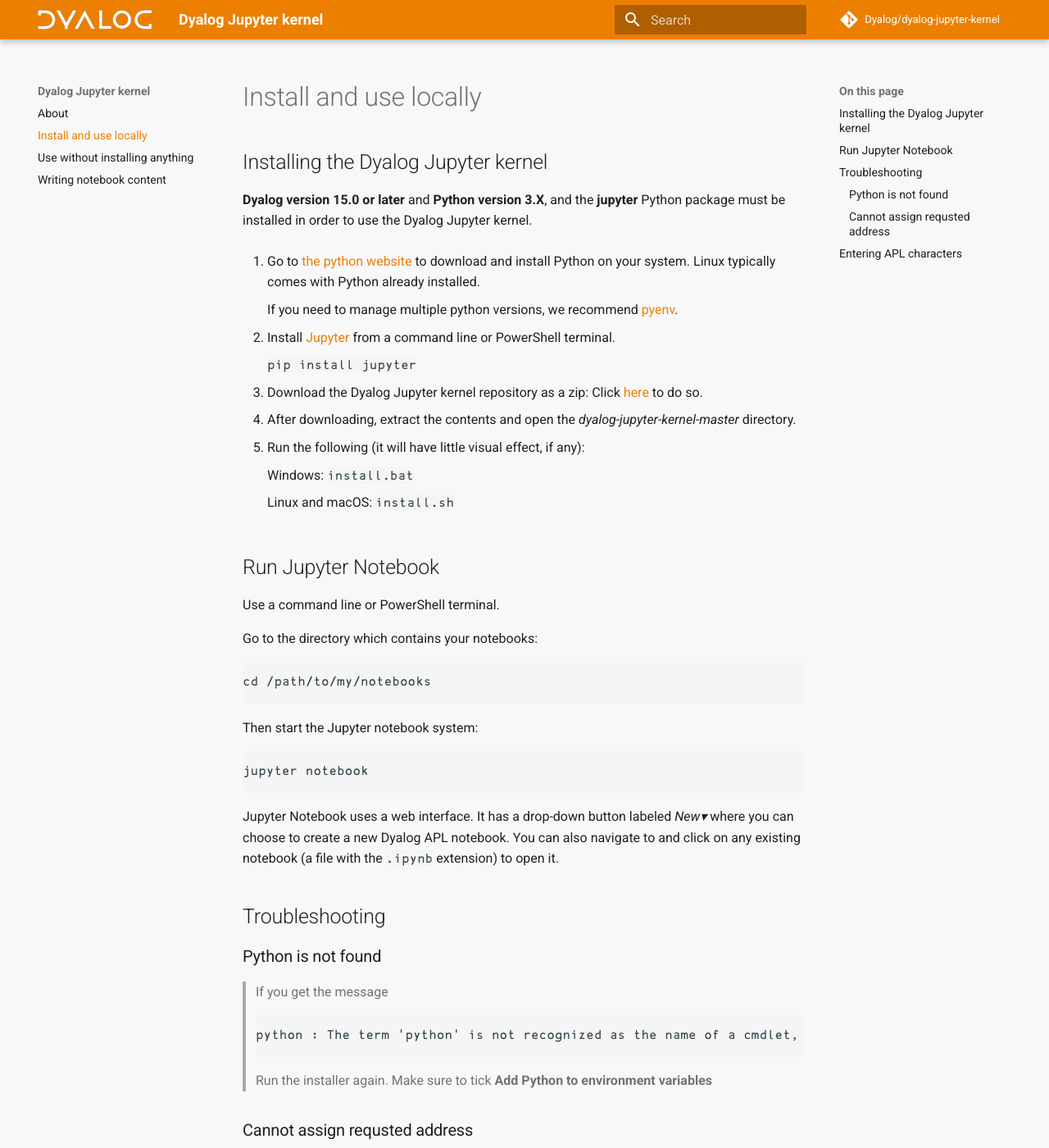
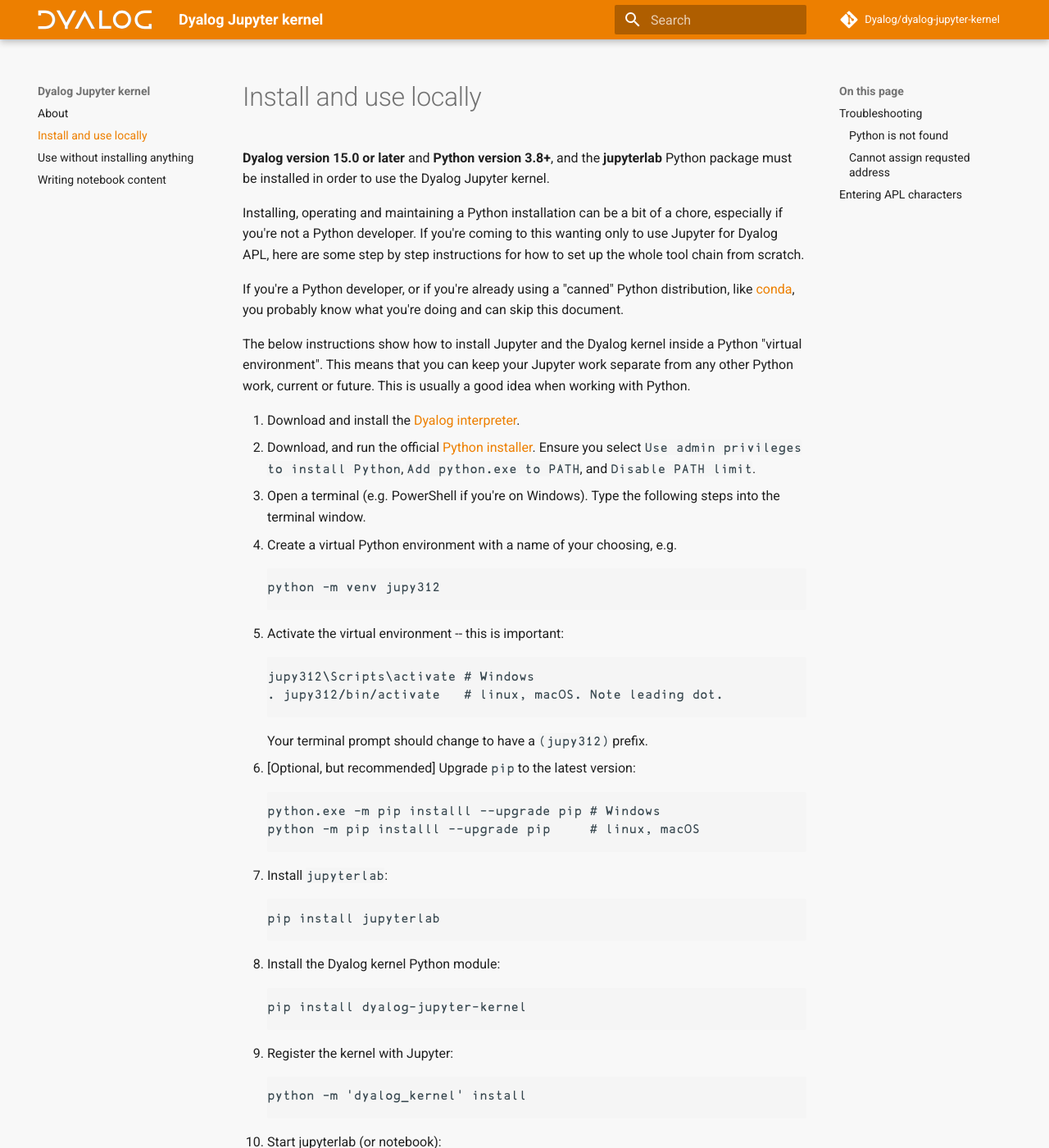
Before and after one commit to Dyalog/dyalog-jupyter-kernel, an MkDocs documentation site: the page built from docs/install.md, in a window 1280 px wide and 1400 px high. Shown: the whole window at 82% size. Built offline with MkDocs 1.6.1 and Material for MkDocs 9.7.7, drawn with Linux system fonts in a browser that asks for light colours; comment, search, counter and statistics services are not loaded; some of the changed text lies outside the part shown.

Commit message:
Merge Rikedyp's documentation work

````diff
--- a/docs/install.md
+++ b/docs/install.md
@@ -1,40 +1,50 @@
 # Install and use locally
 
-## Installing the Dyalog Jupyter kernel
-**Dyalog version 15.0 or later** and **Python version 3.X**, and the **jupyter** Python package must be installed in order to use the Dyalog Jupyter kernel.
+**Dyalog version 15.0 or later** and **Python version 3.8+**, and the **jupyterlab** Python package must be installed in order to use the Dyalog Jupyter kernel.
 
-1. Go to [the python website](https://www.python.org/downloads/) to download and install Python on your system. Linux typically comes with Python already installed.
+Installing, operating and maintaining a Python installation can be a bit of a chore, especially if you're not a Python developer. If you're coming to this wanting only to use Jupyter for Dyalog APL, here are some step by step instructions for how to set up the whole tool chain from scratch.
 
-	If you need to manage multiple python versions, we recommend [pyenv](https://github.com/pyenv/pyenv).
+If you're a Python developer, or if you're already using a "canned" Python distribution, like [conda](https://docs.conda.io/en/latest/), you probably know what you're doing and can skip this document.
 
-1. Install [Jupyter](https://jupyter.org/) from a command line or PowerShell terminal.
+The below instructions show how to install Jupyter and the Dyalog kernel inside a Python "virtual environment". This means that you can keep your Jupyter work separate from any other Python work, current or future. This is usually a good idea when working with Python.
 
-	`pip install jupyter`
+1. Download and install the [Dyalog interpreter](https://www.dyalog.com/download-zone.htm).
+2. Download, and run the official [Python installer](https://www.python.org/downloads/). Ensure you select `Use admin privileges to install Python`, `Add python.exe to PATH`, and `Disable PATH limit`.
+3. Open a  terminal (e.g. PowerShell if you're on Windows). Type the following steps into the terminal window.
+4. Create a virtual Python environment with a name of your choosing, e.g.
+    ```
+    python -m venv jupy312
+    ```
+5. Activate the virtual environment -- this is important:
+    ```
+    jupy312\Scripts\activate # Windows
+	. jupy312/bin/activate   # linux, macOS. Note leading dot.
+    ```
+    Your terminal prompt should change to have a `(jupy312)` prefix.
+6. [Optional, but recommended] Upgrade `pip` to the latest version:
+    ```
+    python.exe -m pip installl --upgrade pip # Windows
+    python -m pip installl --upgrade pip     # linux, macOS
+    ```
+7. Install `jupyterlab`:
+    ```
+    pip install jupyterlab
+    ```
+8. Install the Dyalog kernel Python module:
+    ```
+    pip install dyalog-jupyter-kernel
+    ```
+9. Register the kernel with Jupyter:
+    ```
+    python -m 'dyalog_kernel' install
+    ```
+10. Start jupyterlab (or notebook):
+    ```
+	cd path/to/my/notebooks/
+    jupyter lab # or jupyter notebook
+    ```
 
-1. Download the Dyalog Jupyter kernel repository as a zip: Click [here](https://github.com/Dyalog/dyalog-jupyter-kernel/archive/master.zip) to do so.
-1. After downloading, extract the contents and open the *dyalog-jupyter-kernel-master* directory.
-1. Run the following (it will have little visual effect, if any):
-
-	Windows: `install.bat`
-
-	Linux and macOS: `install.sh`
-
-## Run Jupyter Notebook
-Use a command line or PowerShell terminal.
-
-Go to the directory which contains your notebooks:
-
-```
-cd /path/to/my/notebooks
-```
-
-Then start the Jupyter notebook system:
-
-```
-jupyter notebook
-```
-
-Jupyter Notebook uses a web interface. It has a drop-down button labeled *New▾* where you can choose to create a new Dyalog APL notebook. You can also navigate to and click on any existing notebook (a file with the `.ipynb` extension) to open it.
+Jupyter lab (and notebook) uses a web interface. It has a drop-down button labeled *New▾* where you can choose to create a new Dyalog APL notebook. You can also navigate to and click on any existing notebook (a file with the `.ipynb` extension) to open it.
 
 ## Troubleshooting
 
--- a/mkdocs.yml
+++ b/mkdocs.yml
@@ -22,8 +22,8 @@
   - footnotes
   - attr_list
   - pymdownx.emoji:
-      emoji_index: !!python/name:materialx.emoji.twemoji
-      emoji_generator: !!python/name:materialx.emoji.to_svg
+     emoji_index: !!python/name:material.extensions.emoji.twemoji
+     emoji_generator: !!python/name:material.extensions.emoji.to_svg
   - pymdownx.superfences
   - toc:
       title: On this page
````
Also changed, not shown: DOCS.md (added, +33 -0 lines).
